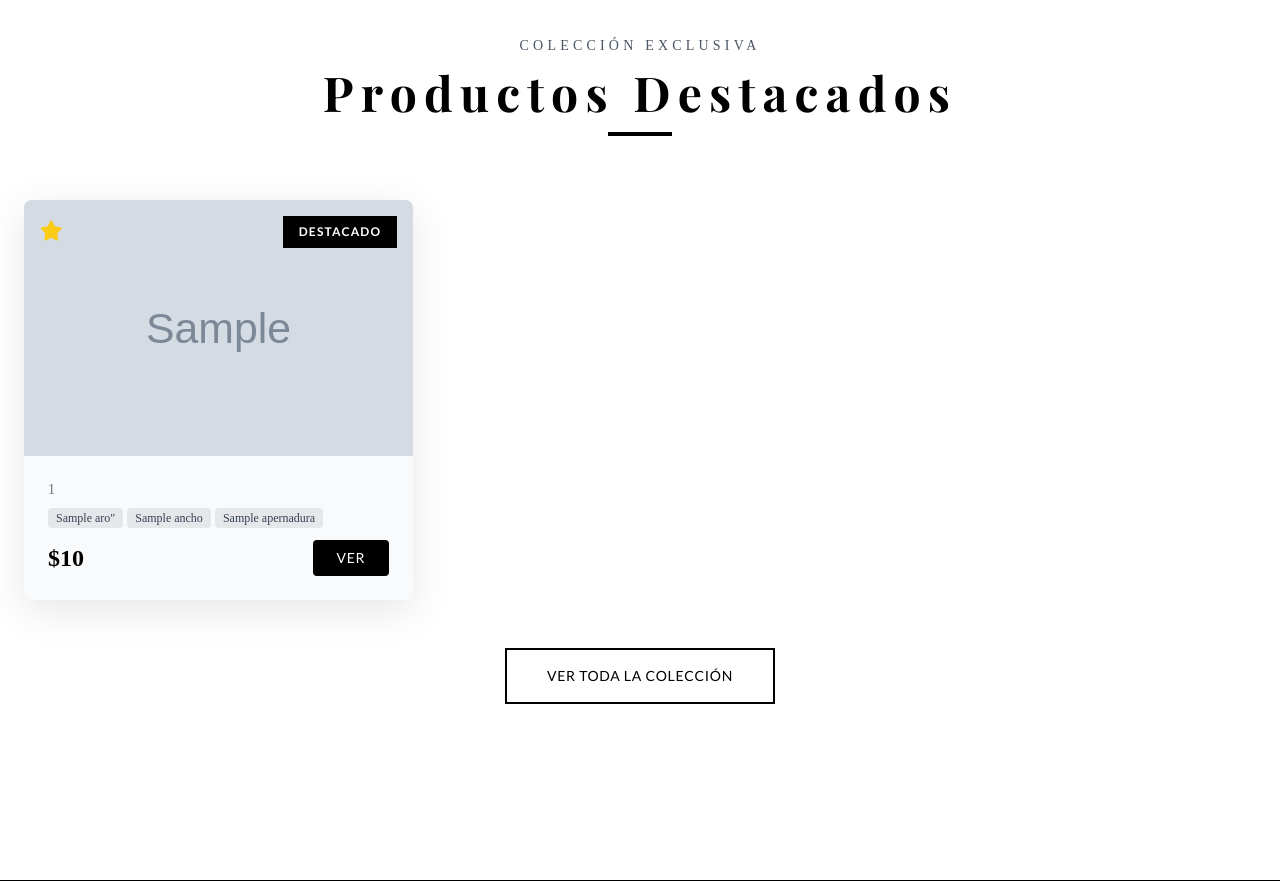
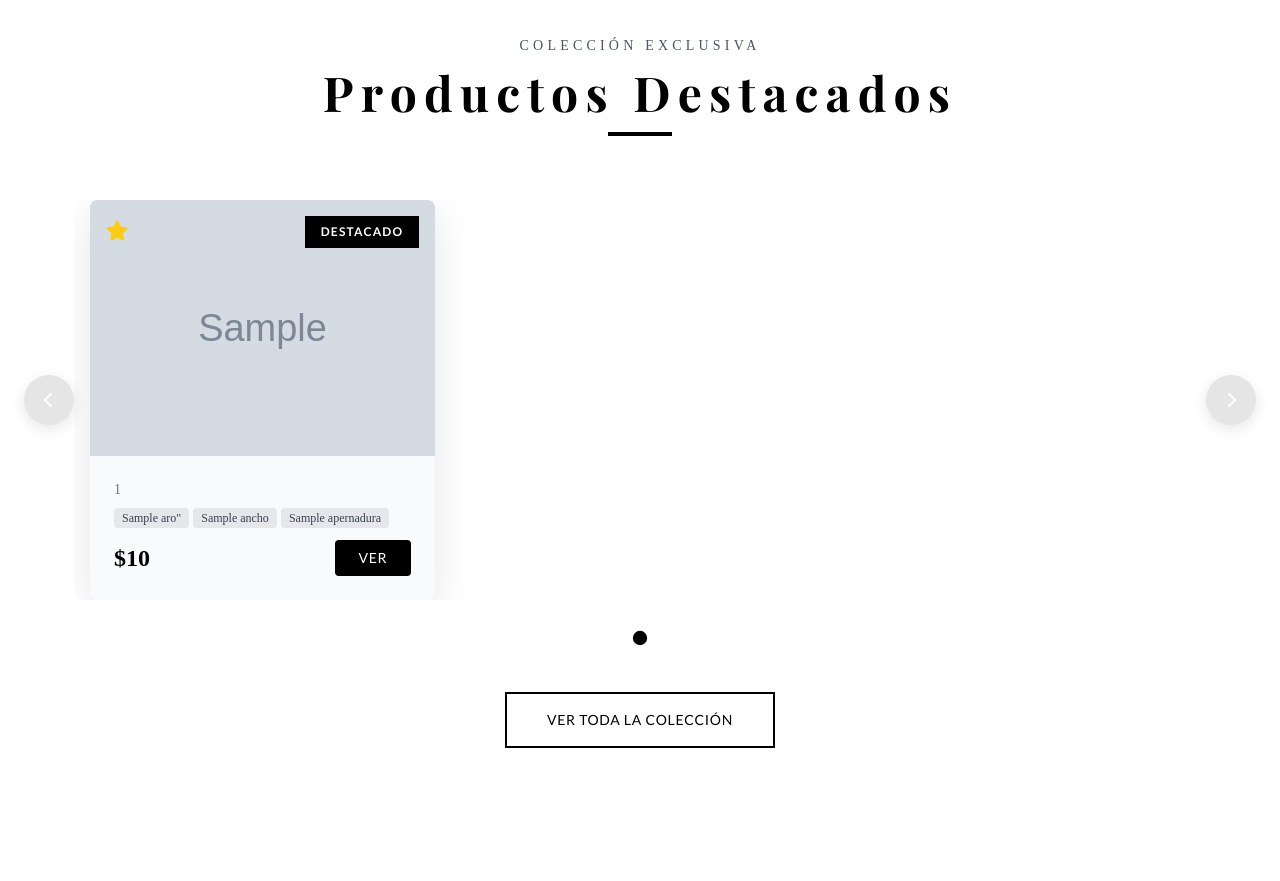
Before and after one commit to Trippxzz/KRDClub, a Django app: template krd_app/templates/public/home.html in a window 1280 px wide. Shown: the part 1883-2764 px from the top of the page. Run offline with Django 5.2, Linux system fonts and the light colour scheme; the template is opened without the code that fills it: most values are stand-ins (such as "Sample title", 1, 10 or a date in 2020); grey boxes marked "Sample" are stand-in pictures; some libraries are stand-ins or nearby versions; some web fonts are replaced.

Commit message:
carrusel

```diff
--- a/krd_app/templates/public/home.html
+++ b/krd_app/templates/public/home.html
@@ -253,9 +253,17 @@
                 <div class="w-16 h-1 bg-black mx-auto"></div>
             </div>
 
-            <div class="grid grid-cols-1 md:grid-cols-2 lg:grid-cols-3 gap-8">
+            <div class="carousel-container relative">
+                <!-- Botón Anterior -->
+                <button id="carousel-prev" class="carousel-btn carousel-btn-prev" aria-label="Anterior">
+                    <i class="fas fa-chevron-left"></i>
+                </button>
+
+                <div class="carousel-viewport overflow-hidden">
+                    <div id="carousel-track" class="carousel-track flex transition-transform duration-500 ease-out">
                         {% for producto in productos_destacados %}
-                <div class="group hover-lift bg-gray-50 rounded-lg overflow-hidden luxury-shadow">
+                        <div class="carousel-slide flex-shrink-0 w-full md:w-1/2 lg:w-1/3 px-4">
+                            <div class="group hover-lift bg-gray-50 rounded-lg overflow-hidden h-full luxury-shadow">
                                 <!-- Imagen -->
                                 <div class="relative h-64 bg-gradient-to-br from-gray-200 to-gray-100 overflow-hidden flex items-center justify-center">
                                     {% if producto.imagen_principal %}
@@ -293,8 +301,19 @@
                                     </div>
                                 </div>
                             </div>
+                        </div>
                         {% endfor %}
                     </div>
+                </div>
+
+                <!-- Botón Siguiente -->
+                <button id="carousel-next" class="carousel-btn carousel-btn-next" aria-label="Siguiente">
+                    <i class="fas fa-chevron-right"></i>
+                </button>
+            </div>
+
+            <!-- Indicadores -->
+            <div id="carousel-indicators" class="flex justify-center mt-8 gap-3"></div>
 
             <div class="text-center mt-12">
                 <a href="{% url 'listar_productos' %}" class="inline-block border-2 border-black text-black px-10 py-4 font-medium tracking-wider hover:bg-black hover:text-white transition text-sm">
```
Lines whose indentation alone changed are shown as unchanged.
